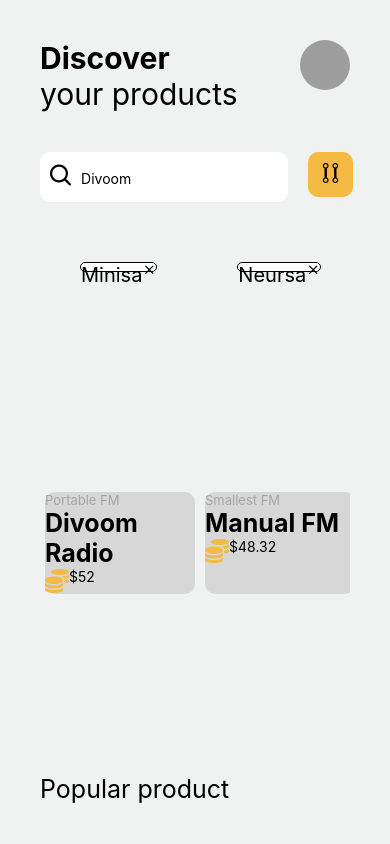
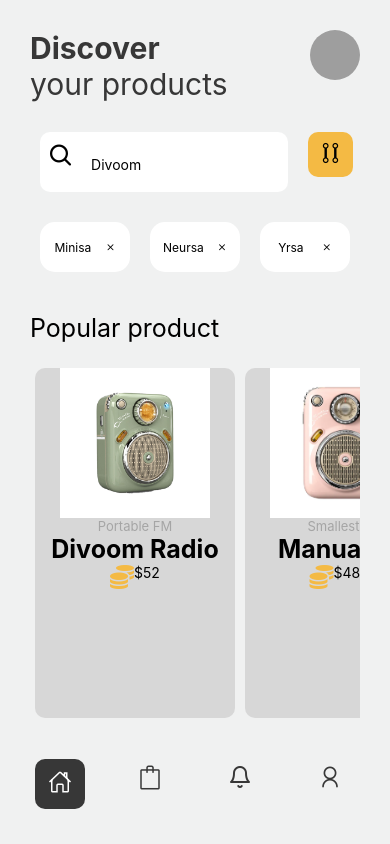
Before and after one commit to MarcoMR4/MateriaProgramacionMovil, a React Native app in the folder AwesomeProject/: screen / in a window 390 px wide. Built offline with nearby package versions, Linux system fonts and the light colour scheme; grey boxes are pictures that could not be loaded.

Commit message:
detalles

```diff
--- /dev/null
+++ b/AwesomeProject/assets/index.js
@@ -0,0 +1,2 @@
+export {default as radio1} from './radio1.jpg'
+export {default as radio2} from './radio2.webp'
--- a/AwesomeProject/src/THEME/colors.js
+++ b/AwesomeProject/src/THEME/colors.js
@@ -7,6 +7,8 @@
         NARANJATASK10: '#F4BA44',
         GRISTASK10: '#D7D7D7',
         GRISTASK10Category: '#a5a5a5',
+        GRISTASK10BG: '#f0f1f1',
+        BLACKT10: '#373737'
 
     }
 
--- a/AwesomeProject/src/components/T10/ProductCard.jsx
+++ b/AwesomeProject/src/components/T10/ProductCard.jsx
@@ -9,8 +9,8 @@
 
         <View style={styles.productContainer}>
             <Image
-                source={{uri: imgName}}
-                style={{heigh: 50, width: 50}}
+                source={imgName}
+                style={{height: 150, width: 150}}
             />
 
             <Text
@@ -54,8 +54,9 @@
         borderRadius: 10,
         backgroundColor: GRISTASK10,
         margin: 5,
-        width: 150,
-        heigh: 60,
+        width: 200,
+        height: 350,
+        alignItems: "center",
 
     },
 
--- a/AwesomeProject/src/components/T10/SuggestCard.jsx
+++ b/AwesomeProject/src/components/T10/SuggCard.jsx
@@ -1,19 +1,19 @@
-import React from "react";
 import { View, Text, StyleSheet } from "react-native";
 import { MaterialCommunityIcons } from '@expo/vector-icons';
 
-const SuggestCard = ({text}) => {
+
+const SuggCard = ({text}) => {
     return(
 
         <View style={styles.suggContainer}>
             <Text
                 style={{
-                    fontSize: 20,
+                    fontSize: 12,
                 }}
             >
                 {text}
             </Text>
-            <MaterialCommunityIcons name="window-close" size={14} color="black" />
+            <MaterialCommunityIcons name="window-close" size={10} color="black" />
 
 
 
@@ -22,20 +22,19 @@
     );
 
 }
-export default SuggestCard
+export default SuggCard
 
 const styles = StyleSheet.create({
     suggContainer: {
-        borderRadius: 10,
-        fontSize: 5,
+        borderRadius: 15,
         backgroundColor: 'white',
-        borderWidth:1,
-        height: 10,
+        height: 50,
         flexDirection: "row",
-        margin: 40,
+        margin: 10,
+        width: 90,
+        alignItems: "center",
+        justifyContent: "space-evenly",
+
     },
 
-
-
-
 })
--- a/AwesomeProject/src/constants/T10/PRODUCTS.js
+++ b/AwesomeProject/src/constants/T10/PRODUCTS.js
@@ -1,9 +1,11 @@
-const imageLink = 'https://accessworld.in/cdn/shop/products/Divoom-beetle-5.jpg?v=1642239016&width=600'
+import { radio1 } from "../../../assets"
+import { radio2 } from "../../../assets"
+
 
 
 
 export  const PRODUCTS = [
-    {id:1 ,description:'Divoom Radio', category: 'Portable FM', price: 52.00, imageName: imageLink  },
-    {id:2 ,description:'Manual FM', category: 'Smallest FM', price: 48.32, imageName: imageLink }
+    {id:1 ,description:'Divoom Radio', category: 'Portable FM', price: 52.00, imageName: radio1 },
+    {id:2 ,description:'Manual FM', category: 'Smallest FM', price: 48.32, imageName: radio2 }
 
 ]
--- a/AwesomeProject/src/constants/T10/SUGGESTS.js
+++ b/AwesomeProject/src/constants/T10/SUGGEST.js
@@ -1,4 +1,4 @@
-export const SUGGESTS = [
+export const SUGGEST = [
     {id: 1, text: 'Minisa'},
     {id: 2, text: 'Neursa'},
     {id: 3, text: 'Yrsa'},
--- a/AwesomeProject/src/constants/colors.js
+++ b/AwesomeProject/src/constants/colors.js
@@ -6,3 +6,5 @@
 export const naranjaT10 = THEME.colors.NARANJATASK10
 export const GRISTASK10 = THEME.colors.GRISTASK10
 export const GRISTASK10Category = THEME.colors.GRISTASK10Category
+export const GRISTASK10BG = THEME.colors.GRISTASK10BG
+export const BLACKT10 = THEME.colors.BLACKT10
--- a/AwesomeProject/src/screens/tarea10/WelcomeT10.jsx
+++ b/AwesomeProject/src/screens/tarea10/WelcomeT10.jsx
@@ -1,13 +1,12 @@
 import { StyleSheet, View, Text, Image, TextInput, TouchableOpacity, FlatList, ScrollView } from "react-native";
-import { Entypo } from '@expo/vector-icons';
-import { naranjaT10 } from "../../constants/colors";
-import { Octicons } from '@expo/vector-icons';
-import SuggestCard from "../../components/T10/suggestCard";
-
-import { SUGGESTS } from "../../constants/T10/Suggests";
+import { GRISTASK10BG, naranjaT10 } from "../../constants/colors";
 import { PRODUCTS } from "../../constants/T10/PRODUCTS";
 import ProductCard from "../../components/T10/ProductCard";
-
+import { Octicons } from '@expo/vector-icons';
+import { Ionicons, AntDesign, Feather,  SimpleLineIcons, Entypo } from '@expo/vector-icons';
+import { BLACKT10 } from "../../constants/colors";
+import { SUGGEST } from "../../constants/T10/SUGGEST";
+import SuggCard from "../../components/T10/SuggCard";
 
 const WelcomeT10 = () => {
 
@@ -20,8 +19,10 @@
 
 
                 <View style={styles.containerHeaderText}  >
-                    <Text style={{fontSize: 30, fontWeight:"bold"}}>Discover </Text>
-                    <Text style={{fontSize: 30}}>your products </Text>
+                    <Text style={{fontSize: 30, fontWeight:"bold", color: BLACKT10}}>
+                        Discover
+                    </Text>
+                    <Text style={{fontSize: 30, color: BLACKT10}}>your products </Text>
                 </View>
 
 
@@ -44,8 +45,10 @@
                         style = {{
                             marginLeft: 10,
                             height: '110%',
+                            padding: 10,
+                            width: '100%'
                         }}
-                        value="Divoom"
+                        placeholder="Divoom"
                     />
                 </View>
 
@@ -57,32 +60,39 @@
 
             </View>
 
+
             <ScrollView>
-            <FlatList
-                horizontal = {true}
-                data={SUGGESTS}
-                renderItem={({ item:  {text } }) => (
-                    <SuggestCard
-                        text={text}
-                    />
-
-                )}
-
-            />
+                <FlatList
+                    horizontal = {true}
+                    data={SUGGEST}
+                    renderItem={({ item:  {text } }) => (
+                        <TouchableOpacity>
+                            <SuggCard
+                                text={text}
+                            />
+                        </TouchableOpacity>
+                    )}
+                />
             </ScrollView>
 
-            <ScrollView>
+            <Text style = {{fontSize: 25, marginTop: 20, marginBottom:20}}>
+                Popular product
+            </Text>
+
+            <ScrollView >
             <FlatList
                 horizontal = {true}
                 data={PRODUCTS}
                 renderItem={({ item:  {description, category, imageName, price } }) => (
-                    <ProductCard
-                        description = {description}
-                        imgName={imageName}
-                        price={price}
-                        category={category}
+                    <TouchableOpacity >
+                        <ProductCard
+                            description = {description}
+                            imgName={imageName}
+                            price={price}
+                            category={category}
 
-                    />
+                        />
+                    </TouchableOpacity>
 
                 )}
 
@@ -91,9 +101,46 @@
 
 
 
-            <Text style = {{fontSize: 25}}>
-            Popular product
-            </Text>
+
+
+            <View style={styles.bottomMenu}>
+                <TouchableOpacity>
+                    <View
+                        style={{
+                            backgroundColor: BLACKT10,
+                            width: 50,
+                            height: 50,
+                            borderRadius: 10,
+                            alignItems: "center",
+                            padding: 10
+                        }}
+                    >
+                        <Ionicons name="home-outline" size={24} color="white" />
+                    </View>
+                </TouchableOpacity>
+                <TouchableOpacity>
+                    <View
+                        style={styles.buttomBottomMenu}
+                    >
+                        <SimpleLineIcons name="bag" size={24} color={BLACKT10} />
+                    </View>
+                </TouchableOpacity>
+                <TouchableOpacity>
+                    <View
+                        style={styles.buttomBottomMenu}
+                    >
+                        <Feather name="bell" size={24} color={BLACKT10}  />
+                    </View>
+                </TouchableOpacity>
+                <TouchableOpacity>
+                    <View
+                        style={styles.buttomBottomMenu}
+                    >
+                        <AntDesign name="user" size={24} color={BLACKT10} />
+                    </View>
+                </TouchableOpacity>
+
+            </View>
 
 
 
@@ -109,26 +156,27 @@
 const styles = StyleSheet.create({
 
     container: {
-        backgroundColor: '#f0f1f1',
+        backgroundColor: GRISTASK10BG,
         flex: 1,
-        padding: 40
+        padding: 30
     },
     containerHeader: {
         flexDirection: "row",
         justifyContent: "space-between",
-        marginBottom: 40,
+        marginBottom: 20,
     },
     containerHeaderText: {
         flexDirection: "column"
     },
     searchContainer: {
         flexDirection:  "row",
-        marginBottom: 20,
+        marginBottom: 10,
+        padding: 10,
     },
     inputSeacrh: {
         backgroundColor: 'white',
         borderRadius: 10,
-        height: 50,
+        height: 60,
         padding: 10,
         marginRight: 20,
         width: '80%',
@@ -141,6 +189,19 @@
         borderRadius: 10,
         padding: 8,
         alignItems: "center",
+    },
+    bottomMenu:{
+        flexDirection: "row",
+        marginTop: 20,
+        padding: 5,
+        justifyContent: "space-between"
+    },
+    buttomBottomMenu: {
+        width: 50,
+        height: 50,
+        borderRadius: 10,
+        alignItems: "center",
+        padding: 5
     }
 
 
```
Also changed, not shown: AwesomeProject/assets/radio1.jpg (added), AwesomeProject/assets/radio2.webp (added).
